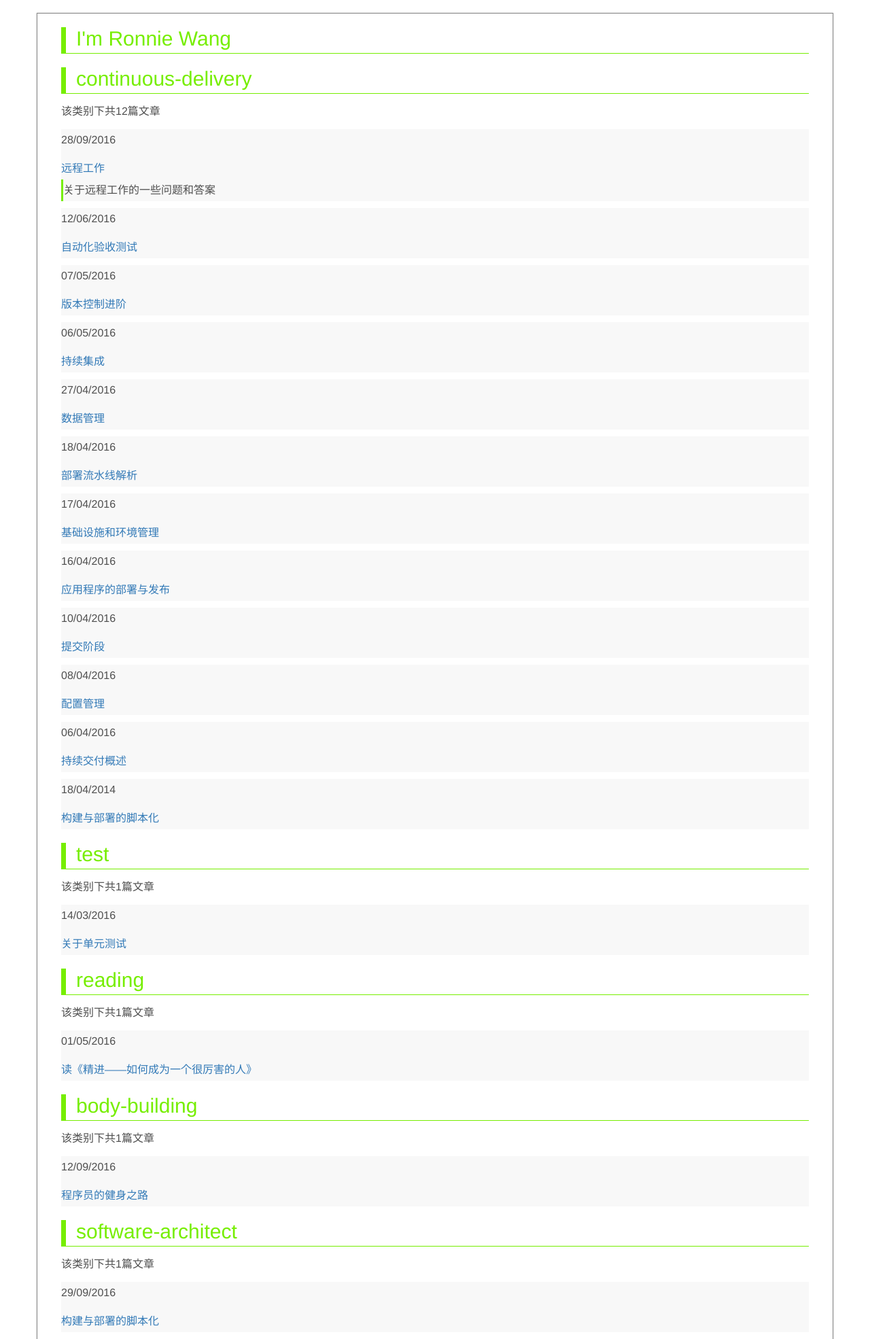
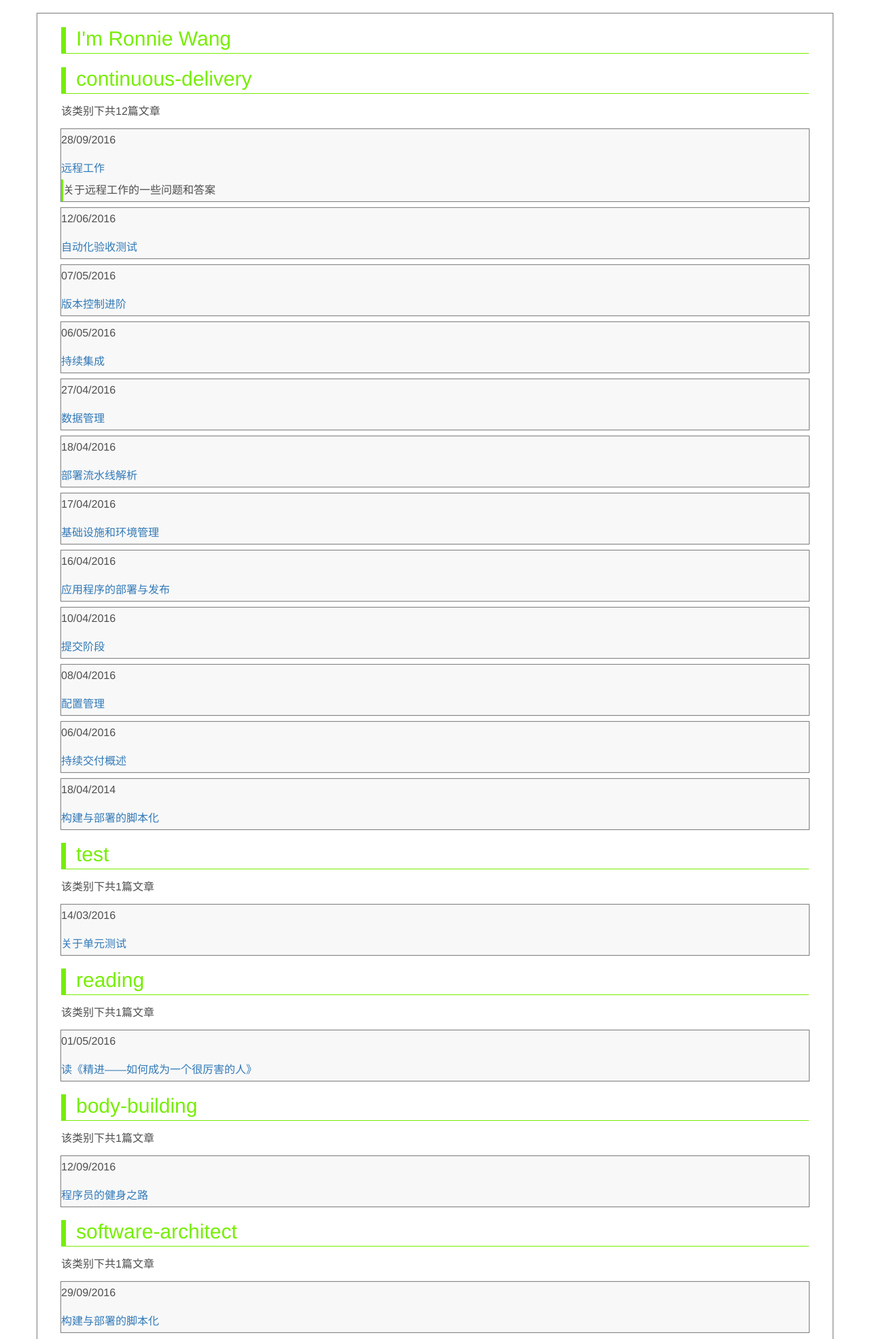
Before and after one commit to ronniewang/ronniewang.github.io, a Jekyll site: the page built from index.html, in a window 1280 px wide. Shown: the whole page at 68% size. Built offline with Jekyll 4.4.1, drawn with Linux system fonts in a browser that asks for light colours.

Commit message:
Update default.html

```diff
--- a/_layouts/default.html
+++ b/_layouts/default.html
@@ -44,6 +44,7 @@
         .item {
             background-color: #f8f8f8;
             margin: 10px 0px 10px 0px;
+            box-shadow: 0px 0px 1px 1px #888888;
         }
 
     </style>
```
